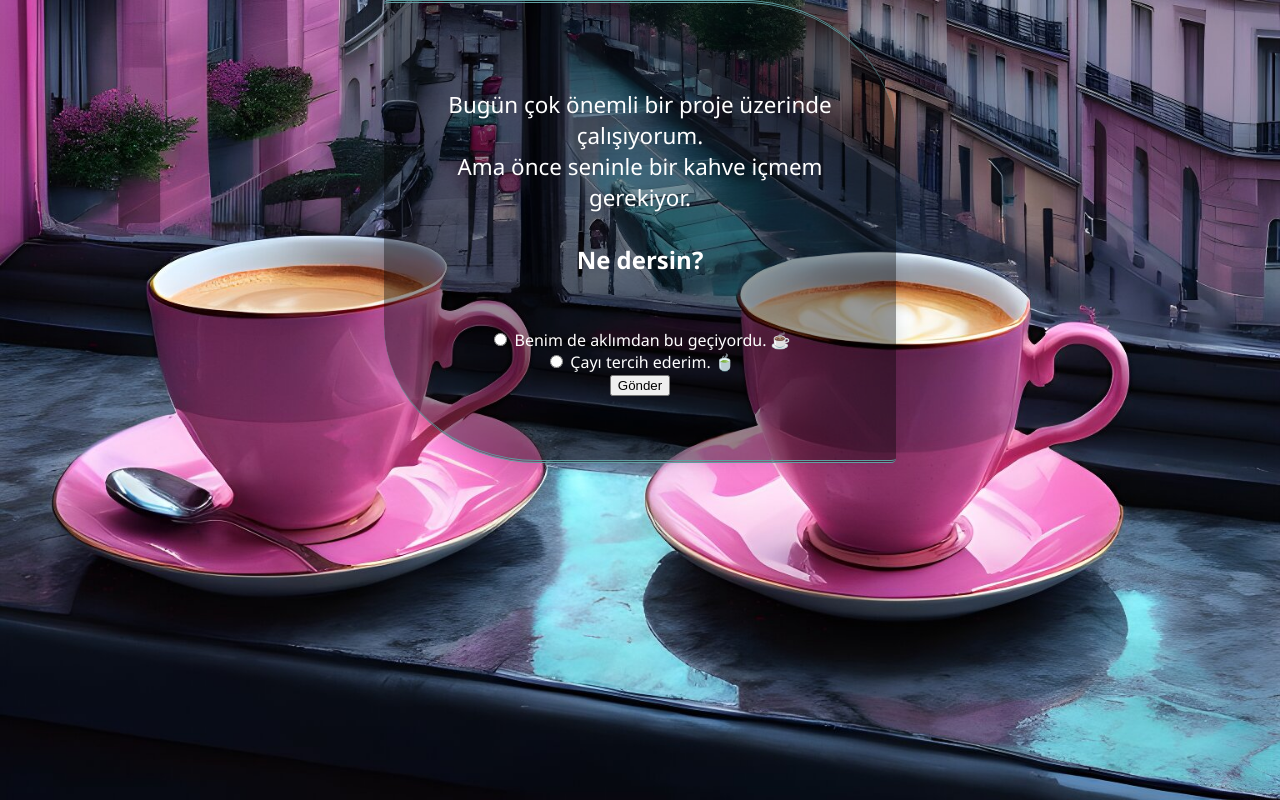
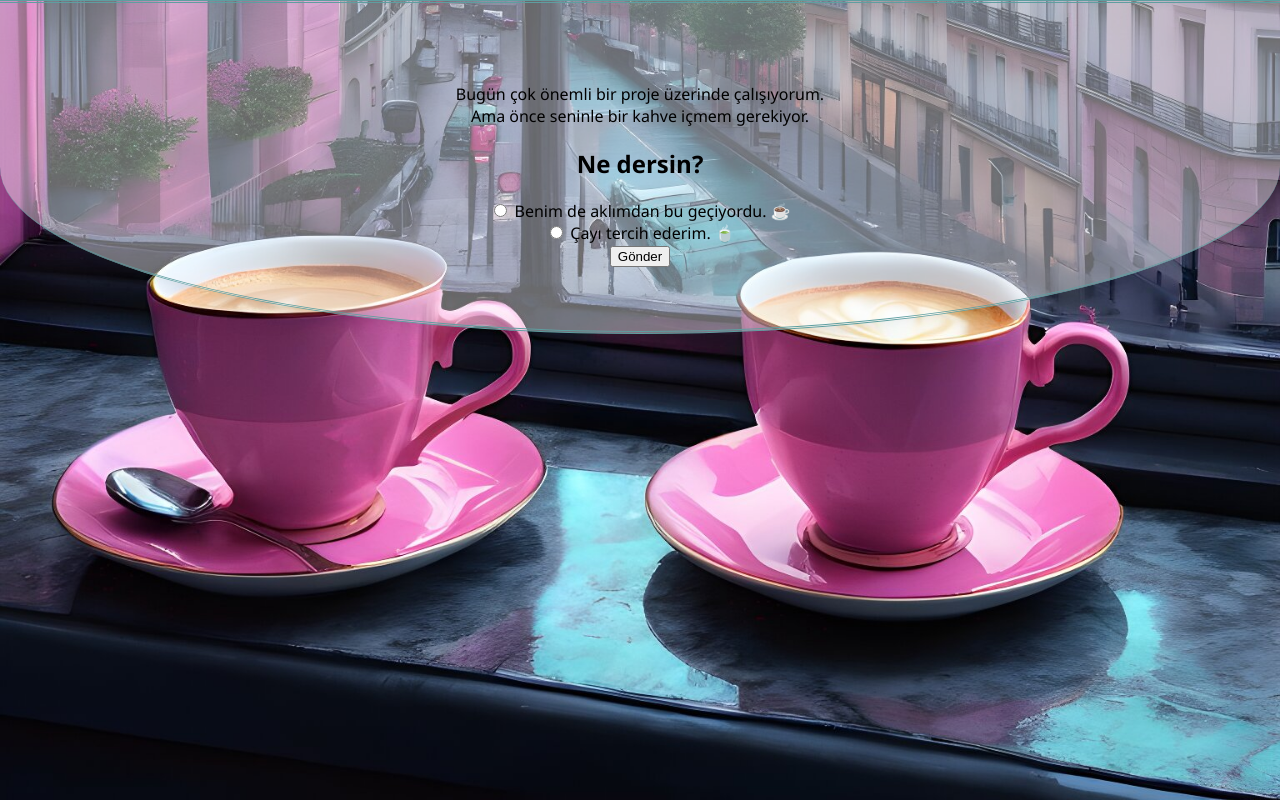
Before and after one commit to ExpaTurca/ProposalWebPage, a plain HTML site: page index.html in a window 1280 px wide. Drawn offline with Linux system fonts and the light colour scheme.

Commit message:
Update style.css (#12)

```diff
--- a/style.css
+++ b/style.css
@@ -4,47 +4,20 @@ body {
     font-family: 'Segoe UI', sans-serif;
     background: url('coffee.jpg') bottom center / auto no-repeat fixed;
     background-size: cover;
-    color: #fff;
+    color: #000000;
     text-align: center;
   }
 
   .container {
-    border-radius: 1% 30% 1% 30%;
+    border-radius: 0%  0% 50% 50%;
     border-color: aquamarine;
     border-top-style: double;
     border-bottom-style: double;
     border-color: cadetblue;
+    margin: 0% auto;
     box-shadow: 0 0 15px rgba(0,0,0,0.1);
-    background-color: hsla(0, 0%, 0%, 0.4);
-    margin: 0 auto;
+    background-color: hsla(1, 100%, 100%, 0.4);
     padding: 5%;
-    width: 30%;
-    position: static;
-    display: block;
-  }
-
-  h1 {
-    font-size: 2.5em;
-    margin-bottom: 10px;
-    position: static;
-    display: flex;
-  }
-
-  p {
-    font-size: 1.4em;
-    margin-bottom: 30px;
-    position: static;
-    display: flex;
-  }
-
-  button, input[type="checkbox"] {
-    font-size: 1.25em;
-    padding: 10px;
-    margin: 10px;
-  }
-
-  .choice {
-    margin-top: 20px;
   }
 
   audio {
```
